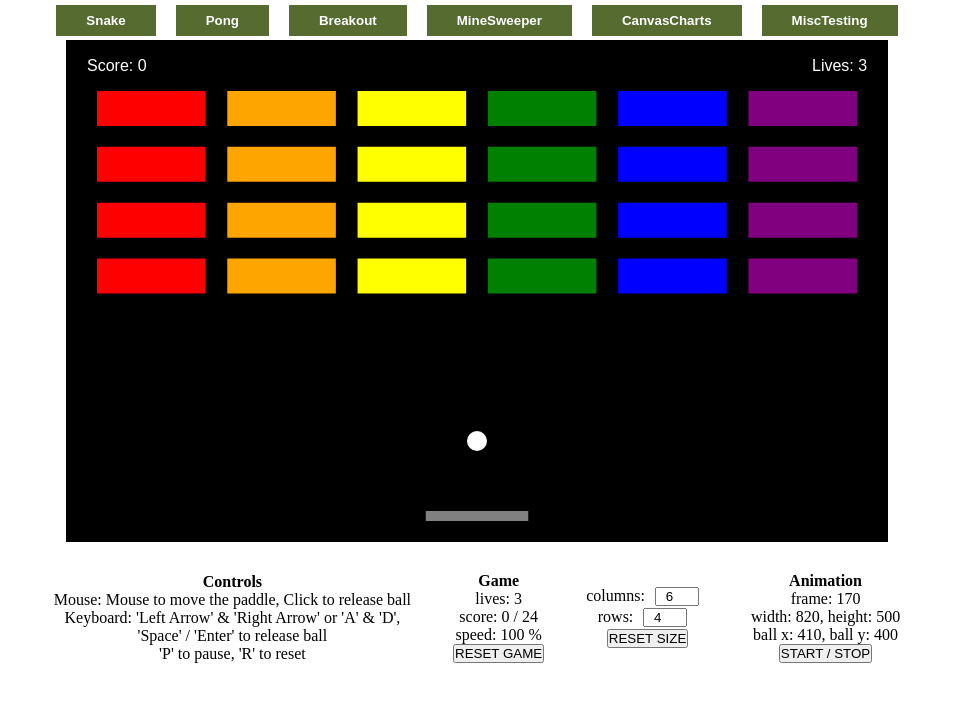
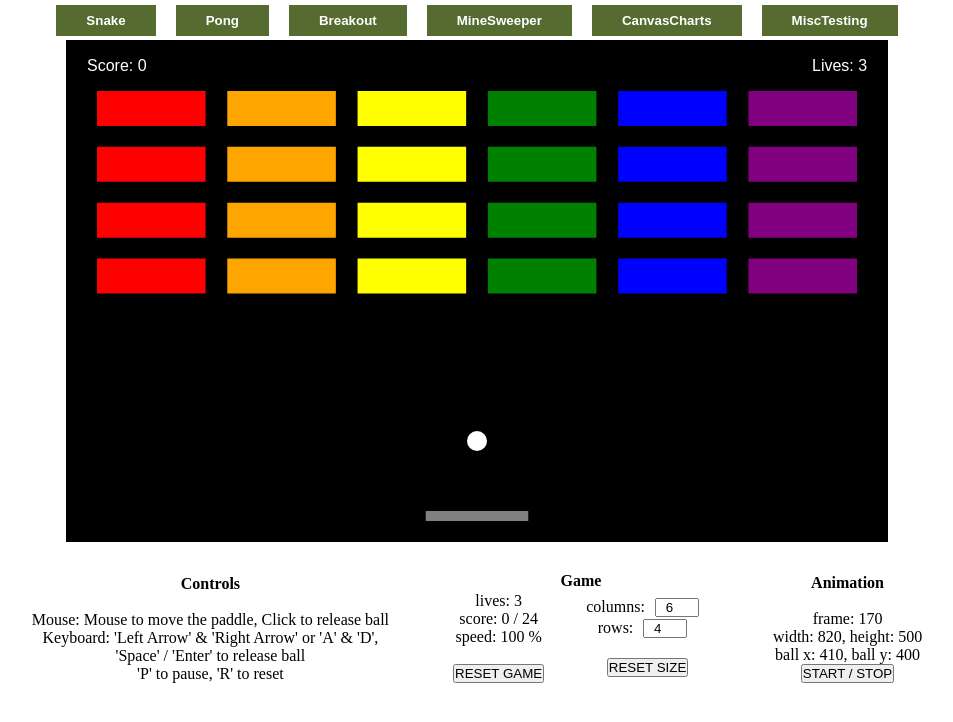
Before and after one commit to apoyhonen/base, a Vue app: page / in a window 1280 px wide. Both pictures are taken after a click on the button "Breakout". Shown: the top 722 px of the page, without its empty margins (163-1116 px from the left). Built offline with nearby package versions, Linux system fonts and the light colour scheme.

Commit message:
finetune info layouts

```diff
--- a/src/apps/BreakoutApp.vue
+++ b/src/apps/BreakoutApp.vue
@@ -14,6 +14,7 @@
           <p>
             <b>Controls</b>
           </p>
+          <br>
           <p>
             Mouse: Mouse to move the paddle, Click to release ball
           </p>
@@ -27,9 +28,14 @@
 
         <td>
           <b>Game</b><br>
+          <table>
+            <tr>
+
+              <td>
                 <p>lives: {{ lives }}</p>
                 <p>score: {{ score }} / {{ brickRowCount * brickColumnCount }}</p>
                 <p>speed: {{ speedPercent }} %</p>
+                <br>
                 <button @click="resetClicked">RESET GAME</button>
               </td>
 
@@ -39,14 +45,19 @@
                 <br>
                 <label for="rowsAmount">rows:</label>
                 <input id="rowsAmount" type="number" class="controls-input" v-model="brickRowCount" />
-          <br>
+                <br><br>
                 <button class="controls-button"  @click="resetValues">
                   RESET SIZE
                 </button>
               </td>
 
+            </tr>
+          </table>
+        </td>
+
         <td>
-          <b>Animation</b><br>
+          <b>Animation</b>
+          <br><br>
           <p>frame: {{ frameCount }}</p>
           <p>width: {{ canvas ? canvas.width : 0 }}, height: {{ canvas ? canvas.height : 0 }}</p>
           <p>ball x: {{ Math.floor(ballX) }}, ball y: {{ Math.floor(ballY) }}</p>
--- a/src/apps/SnakeApp.vue
+++ b/src/apps/SnakeApp.vue
@@ -49,6 +49,7 @@
           <p>
             <b>Controls</b>
           </p>
+          <br>
           <p>
             Movement: Arrow Keys or WASD
           </p>
```
Lines whose indentation alone changed are shown as unchanged.
